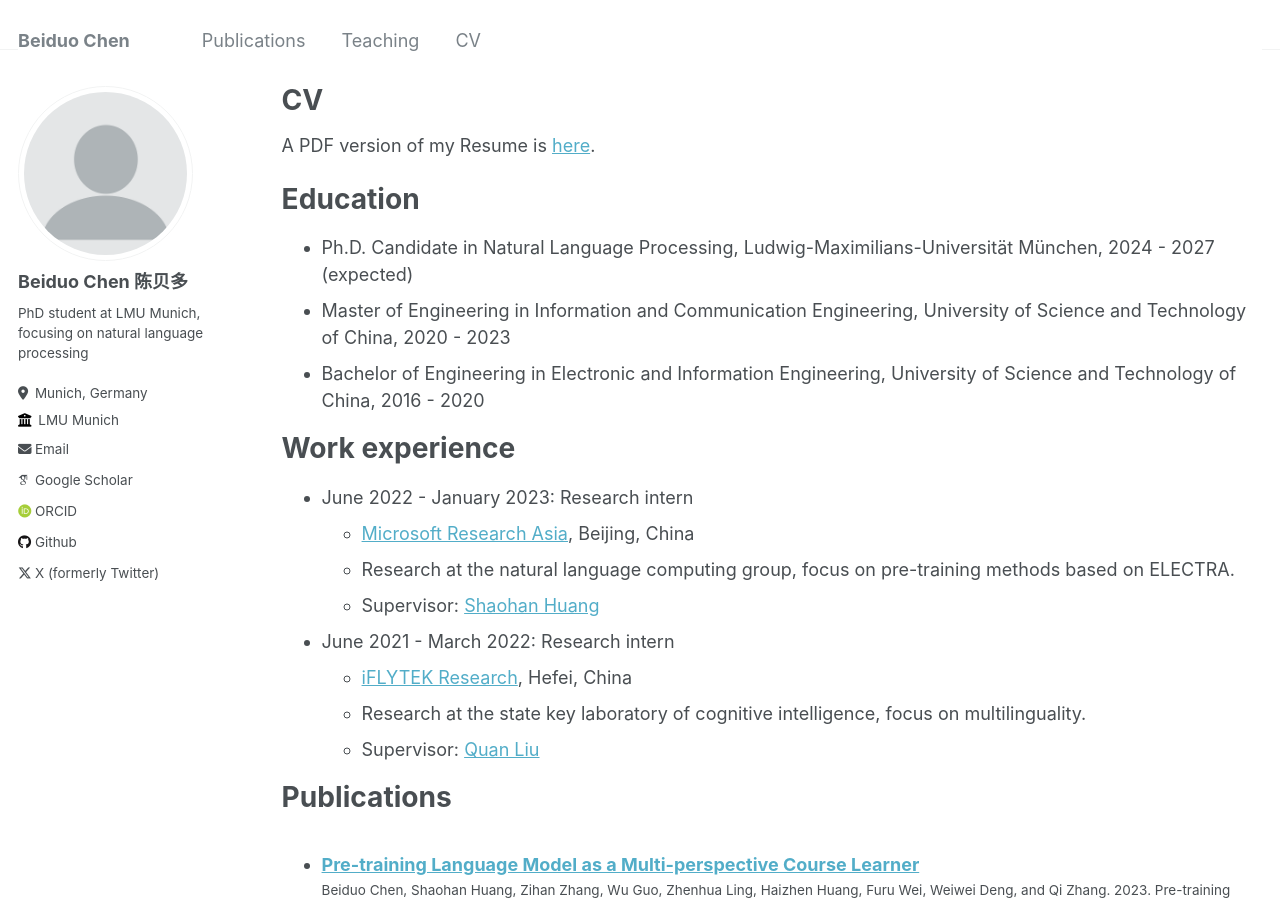
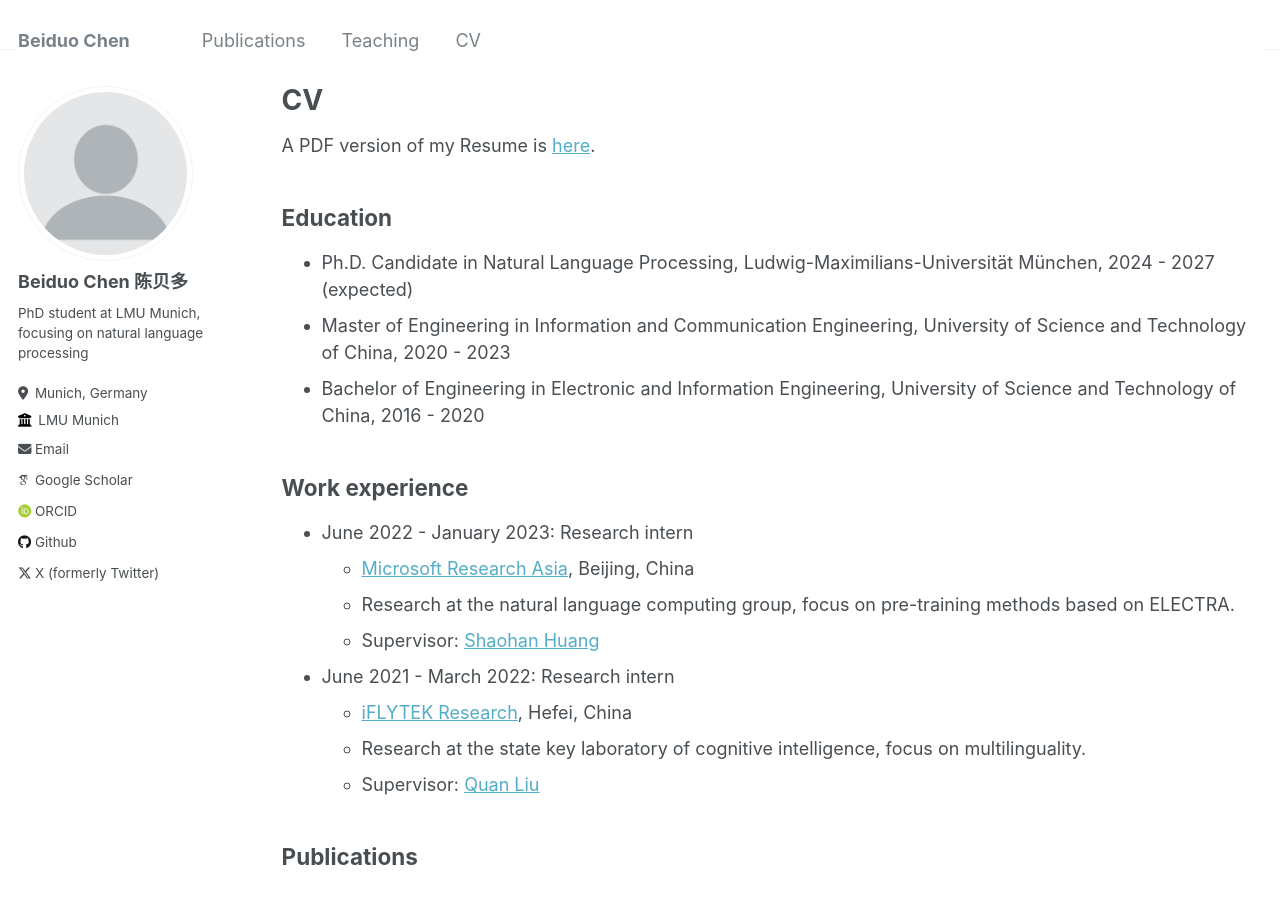
Before and after one commit to Mckysse/mckysse.github.io, a Jekyll site: the page built from _pages/cv.md, in a window 1280 px wide and 900 px high. Built offline with Jekyll 4.4.1, drawn with Linux system fonts in a browser that asks for light colours; some web fonts are replaced.

Commit message:
Update cv.md

```diff
--- a/_pages/cv.md
+++ b/_pages/cv.md
@@ -12,14 +12,14 @@ redirect_from:
 A PDF version of my Resume is [here](https://mckysse.github.io/files/Resume_bdchen_EN.pdf).
 
 
-Education
-======
+## Education
+
 * Ph.D. Candidate in Natural Language Processing, Ludwig-Maximilians-Universität München, 2024 - 2027 (expected)
 * Master of Engineering in Information and Communication Engineering, University of Science and Technology of China, 2020 - 2023
 * Bachelor of Engineering in Electronic and Information Engineering, University of Science and Technology of China, 2016 - 2020
 
-Work experience
-======
+## Work experience
+
 * June 2022 - January 2023: Research intern
   * [Microsoft Research Asia](https://www.microsoft.com/en-us/research/lab/microsoft-research-asia/), Beijing, China
   * Research at the natural language computing group, focus on pre-training methods based on ELECTRA.
@@ -44,8 +44,8 @@ Work experience
   * Sub-skill 2.3
 * Skill 3 -->
 
-Publications
-======
+## Publications
+
   <ul>{% for post in site.publications reversed %}
     {% include archive-single-cv.html %}
   {% endfor %}</ul>
@@ -56,22 +56,22 @@ Publications
     {% include archive-single-talk-cv.html  %}
   {% endfor %}</ul> -->
 
-Teaching
-======
+## Teaching
+
   <ul>{% for post in site.teaching reversed %}
     {% include archive-single-cv.html %}
   {% endfor %}</ul>
 
 
-Service and leadership
-======
+## Service and leadership
+
 * Program committee/reviewing:
     * Conference: ACL 2023/2024, EMNLP 2023, ICASSP 2022, ICPR 2022
     * Journal: TPAMI
 
 
-Honors
-======
+## Honors
+
 * 2023 Outstanding Graduate Award of University of Science and Technology of China.
 * 2023 Outstanding Graduate Award of Ordinary Colleges and Universities in Anhui Province.
 * 2022 China National Scholarship.
@@ -81,8 +81,8 @@ Honors
 * 2018 The third prize (provincial) in [Contemporary Undergraduate Mathematical Contest in Modeling of China](http://www.mcm.edu.cn/).
 * 2017 Gold Award for Outstanding Student.
 
-Patent
-======
+## Patent
+
 基于数据增强训练的多特征融合神经机器翻译检错方法 (CN112926345A) [[pdf]](files/patent_0)<br>
 陈贝多, 黄青青, 杜俊 <br>
 China National Intellectual Property Administration [(CNIPA)](http://www.cnipa.gov.cn/) <br>
```
